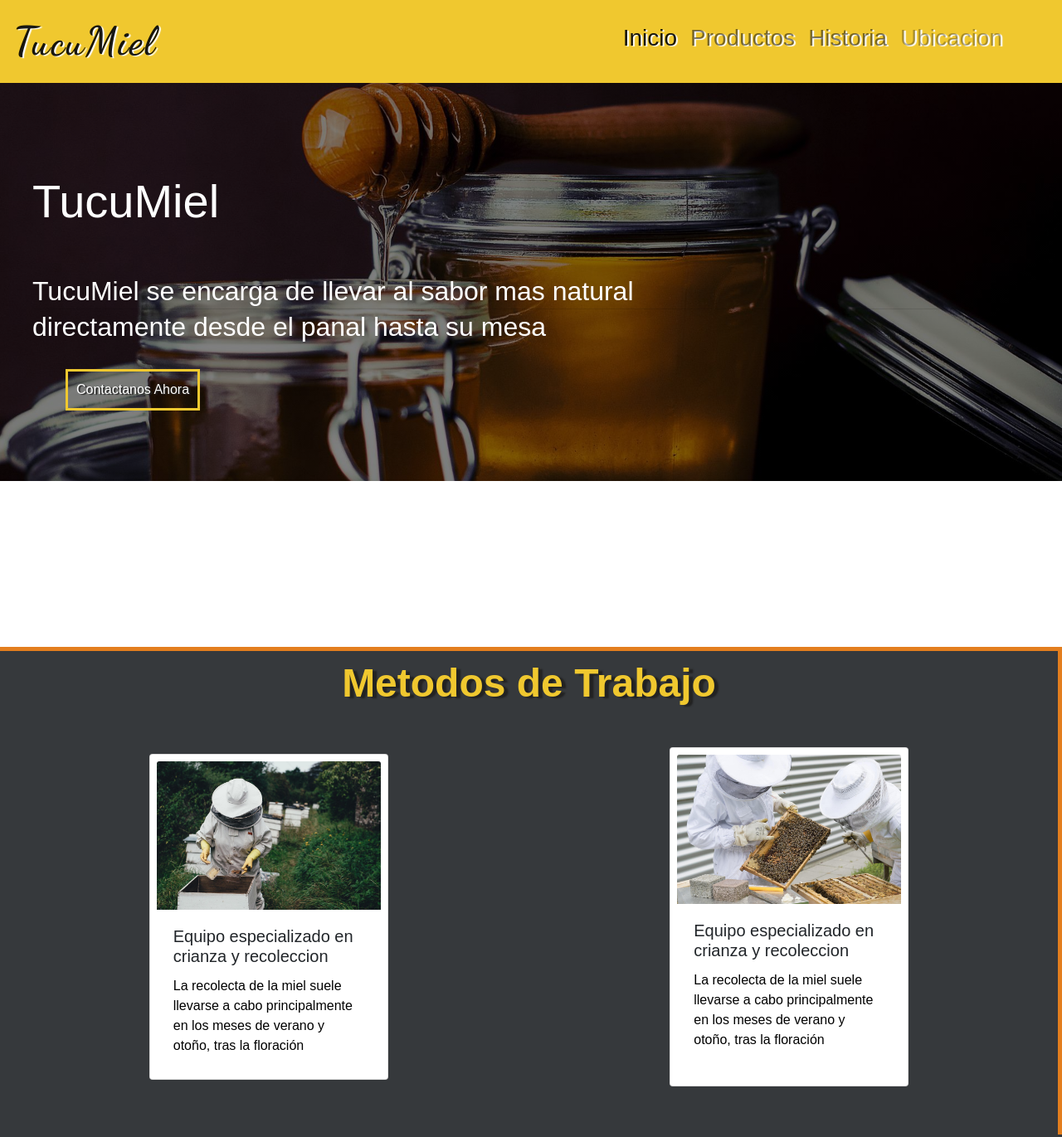
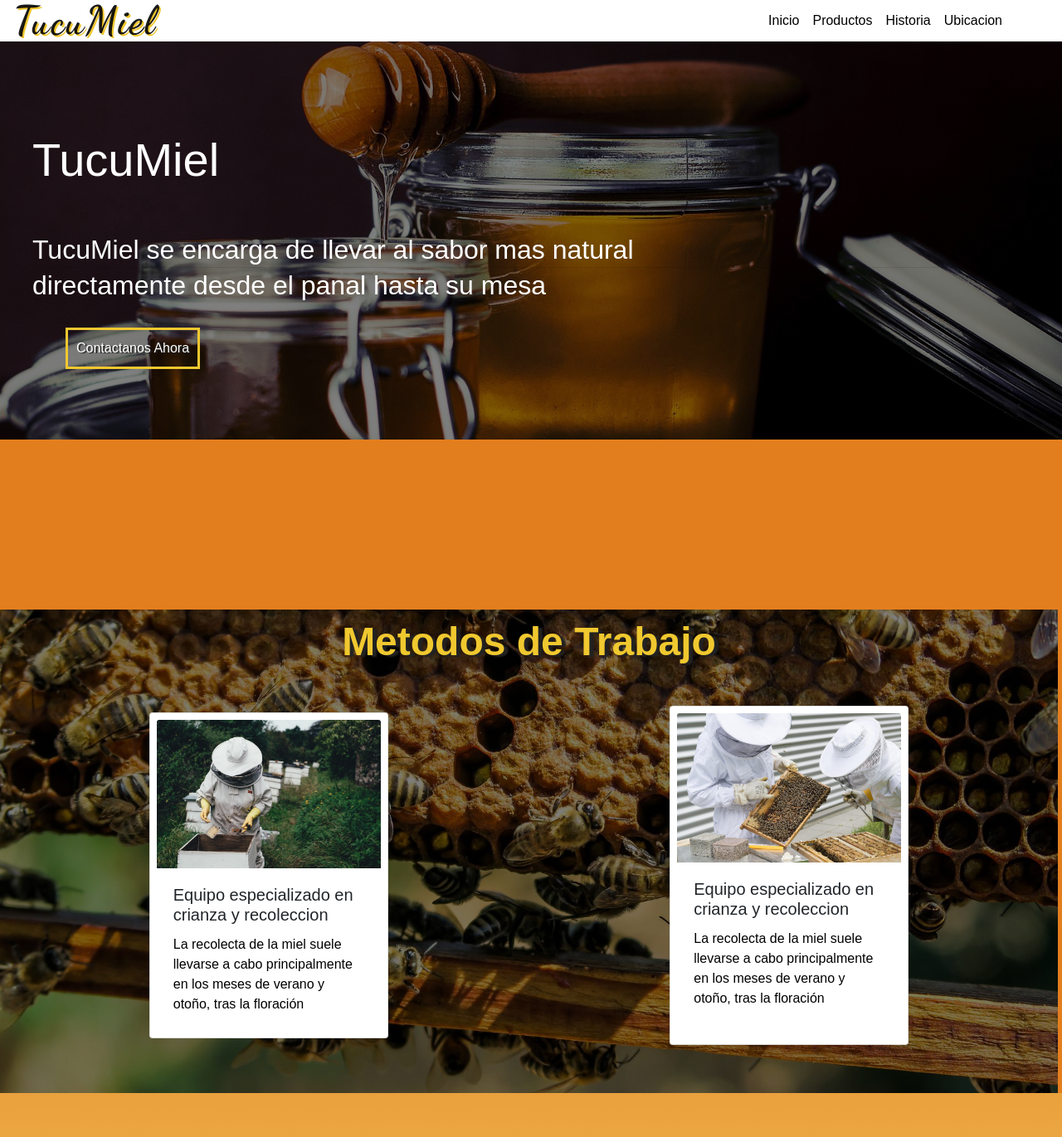
Before and after one commit to Lucianocabelloo/TucuMiel, a plain HTML site: page index.html in a window 1280 px wide. Shown: the top 1371 px of the page at 83% size. Drawn offline with nearby package versions, Linux system fonts and the light colour scheme.

Commit message:
navbar responsive

```diff
--- a/index.html
+++ b/index.html
@@ -11,16 +11,16 @@
     <link rel="preconnect" href="https://fonts.gstatic.com" crossorigin>
     <link href="https://fonts.googleapis.com/css2?family=Dancing+Script:wght@700&display=swap" rel="stylesheet">
 </head>
-<body>
+<body class="body">
     <header>
-        <nav class="navbar navbar-expand-lg navbar-light" style="background-color: #f0c82f; text-shadow: 2px 1px 1px white;">
+        <nav class="navbar navbar-expand-lg navbar-light" style="background-color: #fff; text-shadow: 2px 1px 1px white;">
             <a class="navbar-brand" href="#">TucuMiel</a>
             <button class="navbar-toggler" type="button" data-toggle="collapse" data-target="#navbarNav" aria-controls="navbarNav" aria-expanded="false" aria-label="Toggle navigation">
                 <span class="navbar-toggler-icon"></span>
             </button>
-            <div class="collapse navbar-collapse h3 p-5" id="navbarNav">
+            <div class="collapse navbar-collapse p-5" id="navbarNav">
                 <ul class="navbar-nav">
-                <li class="nav-item active ">
+                <li class="nav-item">
                     <a class="nav-link" href="#">Inicio <span class="sr-only">(current)</span></a>
                 </li>
                 <li class="nav-item">
@@ -30,7 +30,7 @@
                     <a class="nav-link" href="#">Historia</a>
                 </li>
                 <li class="nav-item">
-                    <a class="nav-link disabled" href="#">Ubicacion</a>
+                    <a class="nav-link" href="#">Ubicacion</a>
                 </li>
                 </ul>
             </div>
--- a/scss/estilos.scss
+++ b/scss/estilos.scss
@@ -1,9 +1,3 @@
-*{
-    padding: 0px;
-    margin: 0px;
-    font-family: Arial, Helvetica, sans-serif;
-    box-sizing: border-box;
-}
 /* Variables Colores */
 $primario:#36393c;
 $secundario:#f0c82f;
@@ -26,7 +20,16 @@ $shadow-blanco: 5px 2px 2px $letra-primaria;
     background-size: cover;
     background-repeat: no-repeat;
     }
-
+*{
+    padding: 0px;
+    margin: 0px;
+    font-family: Arial, Helvetica, sans-serif;
+    box-sizing: border-box;
+}
+.body{
+    background: rgb(227,126,30);
+    background: linear-gradient(180deg, rgba(227,126,30,1) 50%, rgba(240,200,47,0.6951155462184874) 100%);
+}
 /* Header */
 .container{
     margin: 0px;
@@ -40,10 +43,12 @@ $shadow-blanco: 5px 2px 2px $letra-primaria;
     @include background;
     margin-bottom: 200px;
 }
-
+.header{
+    background-color: #36393c;
+}
 
 .navbar{
-    height: 100px;
+    height: 50px;
     .collapse{
         flex-direction: row-reverse;
     }
@@ -51,7 +56,12 @@ $shadow-blanco: 5px 2px 2px $letra-primaria;
         font-size: 3rem;
         letter-spacing: 2px;
         font-family: 'Dancing Script', cursive;
+        text-shadow: 2px 2px $secundario;
     }
+}
+
+.nav-link{
+    color: black !important;
 }
 
 .hr {
@@ -68,18 +78,25 @@ $shadow-blanco: 5px 2px 2px $letra-primaria;
         text-shadow: 2px 1px 1px $cuarto;
     }
 }
-
+@media (max-width: 990px) {
+    .navbar {
+    height: 100px;
+    }
+}
 /* Main */
 
-.main{
-    background-color: $primario;
-}
-
 .section1 {
+    background-image: linear-gradient(0deg,
+    rgba(0,0,0,0.5),
+    rgba(0,0,0,0.5))
+    ,url(/img/panal2.jpg);
+    background-repeat: no-repeat;
+    background-size: cover;
+    background-position: center;
     padding: 10px;
     border-top: solid 5px $terciario;
     border-right: solid 5px $terciario;
-    margin-bottom: 20vh;
+
     & h2{
         display: flex;
         justify-content: center;
@@ -94,6 +111,8 @@ $shadow-blanco: 5px 2px 2px $letra-primaria;
     margin: 0px;
 }
 .section2{
+    margin-top: 20vh;
+background-color: #000;
     padding: 10px;
     border-bottom: solid 5px $terciario;
     border-left: solid 5px $terciario;
```
Also changed, not shown: scss/estilos.css, 1 other file.
